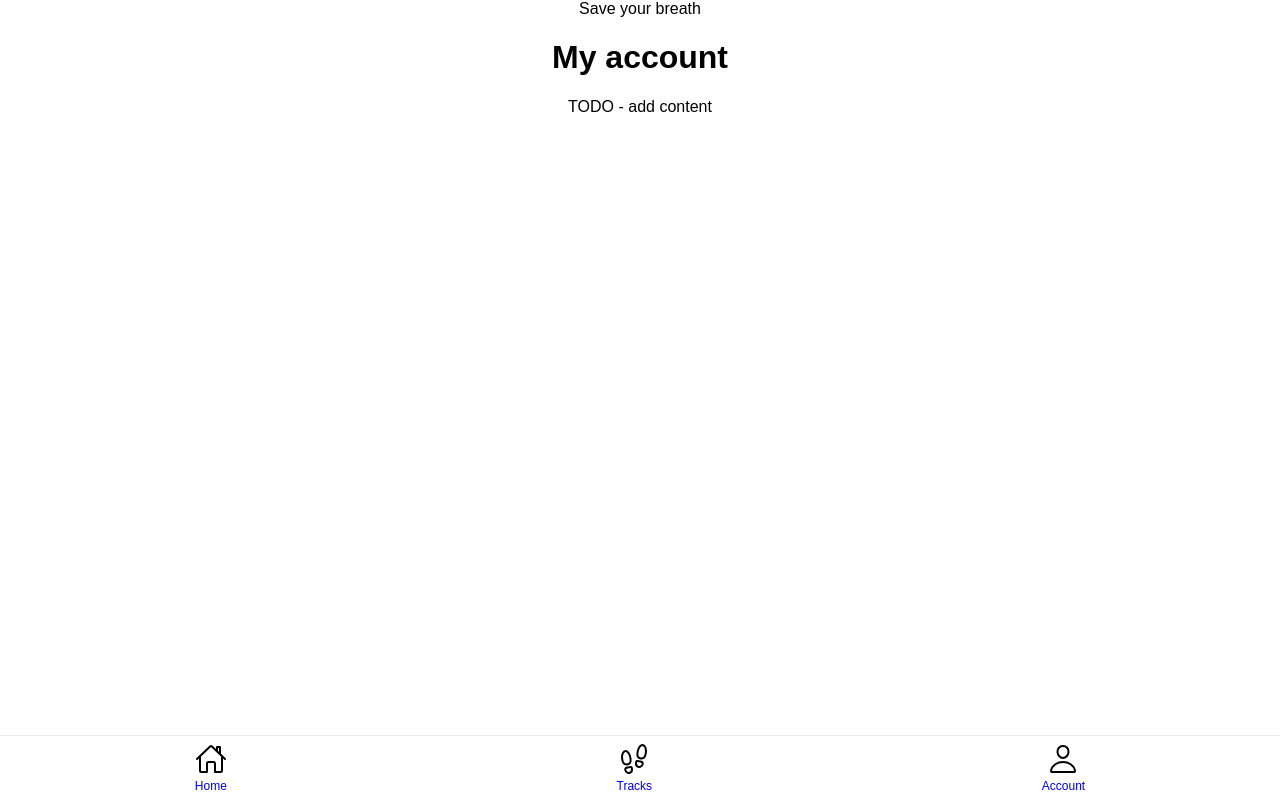
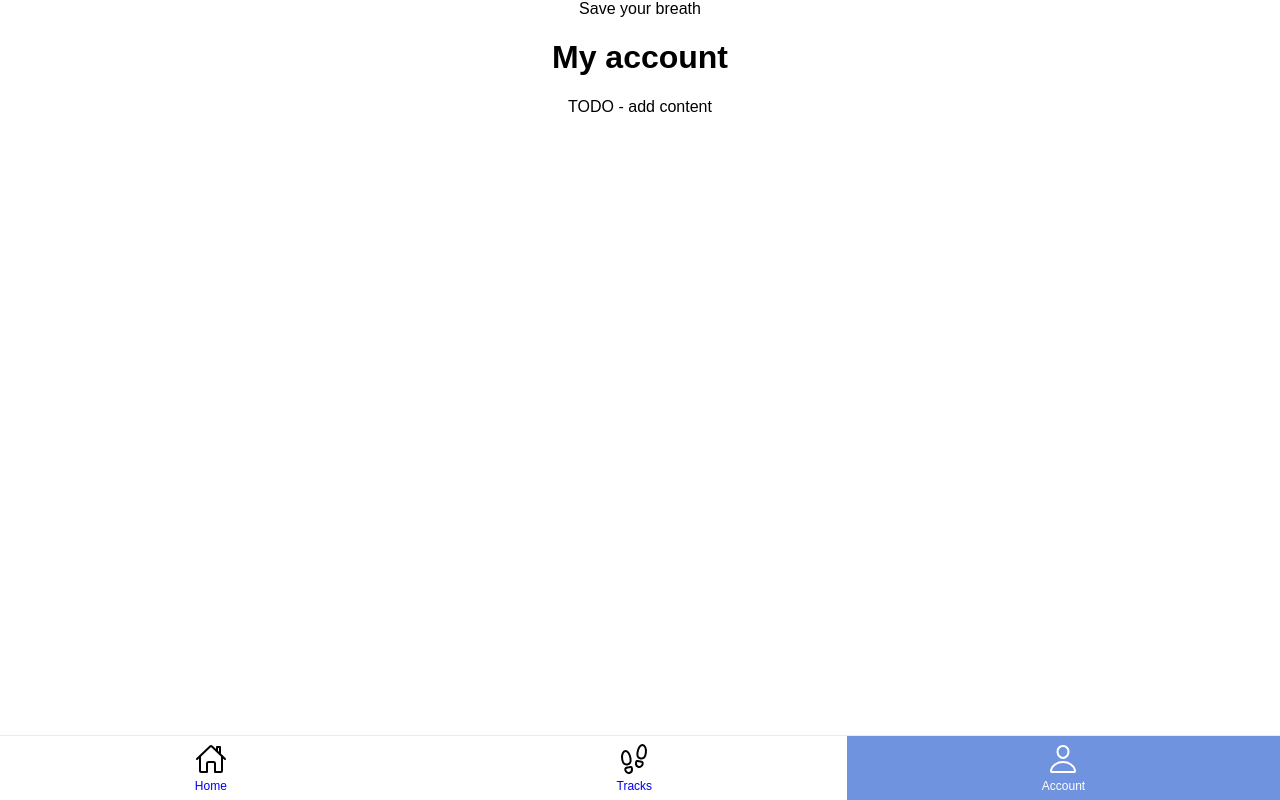
Before and after one commit to MathildeLasseigne/SaveYourBreath, a React (Create React App) app in the folder client/: page /account in a window 1280 px wide. Built offline with nearby package versions, Linux system fonts and the light colour scheme.

Commit message:
highlight the active navigation item

```diff
--- a/client/src/components/navbar/Navbar.css
+++ b/client/src/components/navbar/Navbar.css
@@ -21,13 +21,17 @@
     text-decoration: none;
 }
 
-/* .navbar-item.active {
-    background-color: #638de9;
+.navbar-item.active {
+    background-color: #6f93df;
     color: white;
-} */
+}
 
 .navbar-item--icon {
     width: 32px;
+}
+
+.active .navbar-item--icon {
+    filter: invert(100%);
 }
 
 .navbar-item--title {
--- a/client/src/components/navbar/Navbar.js
+++ b/client/src/components/navbar/Navbar.js
@@ -1,6 +1,5 @@
 import React from 'react';
-import { Link } from 'react-router-dom';
-// import Navbar.css stylesheet
+import { NavLink } from 'react-router-dom';
 import './Navbar.css';
 import HomeLogo from '../../assets/home.svg';
 import AccountLogo from '../../assets/account.svg';
@@ -9,18 +8,27 @@ import TracksLogo from '../../assets/tracks.svg';
 const Navbar = () => {
 	return (
 		<nav className="navbar">
-			<Link to="/" className="navbar-item">
+			<NavLink
+				to="/"
+				className={"navbar-item " + (({ isActive }) => isActive ? "active " : "")}
+			>
 				<img className="navbar-item--icon" src={HomeLogo} alt="Home" />
 				<span className="navbar-item--title">Home</span>
-			</Link>
-			<Link to="/tracks" href="#" className="navbar-item">
+			</NavLink>
+			<NavLink
+				to="/tracks"
+				className={"navbar-item " + (({ isActive }) => isActive ? "active " : "")}
+			>
 				<img className="navbar-item--icon" src={TracksLogo} alt="Tracks" />
 				<span className="navbar-item--title">Tracks</span>
-			</Link>
-			<Link to="/account" href="#" className="navbar-item">
+			</NavLink>
+			<NavLink
+				to="/account"
+				className={"navbar-item " + (({ isActive }) => isActive ? "active " : "")}
+			>
 				<img className="navbar-item--icon" src={AccountLogo} alt="Account" />
 				<span className="navbar-item--title">Account</span>
-			</Link>
+			</NavLink>
 		</nav>
 	);
 }
```
